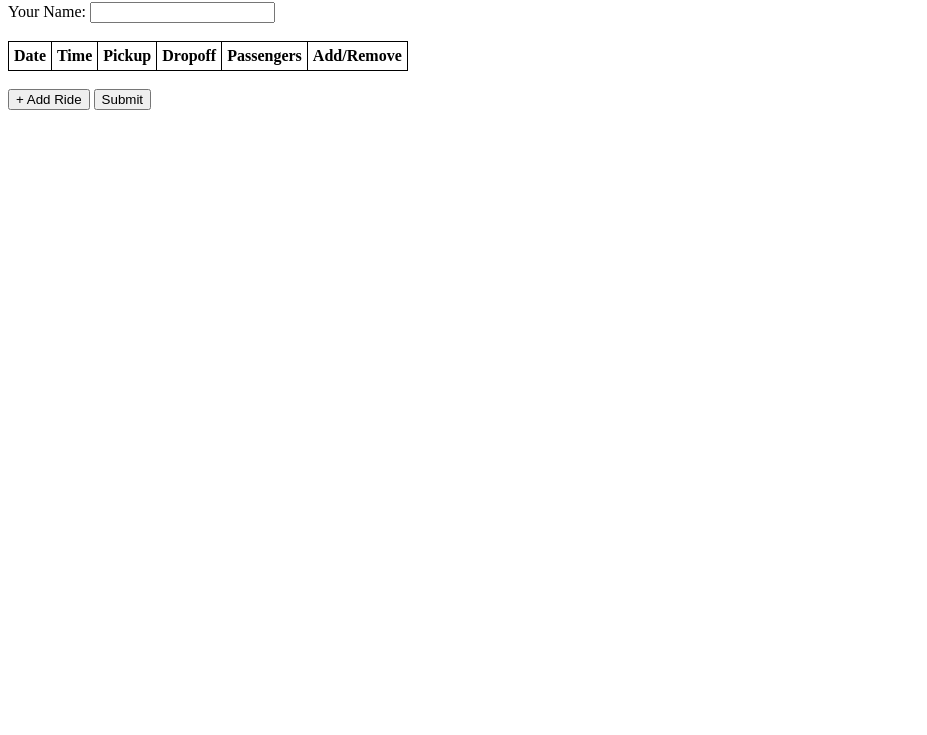
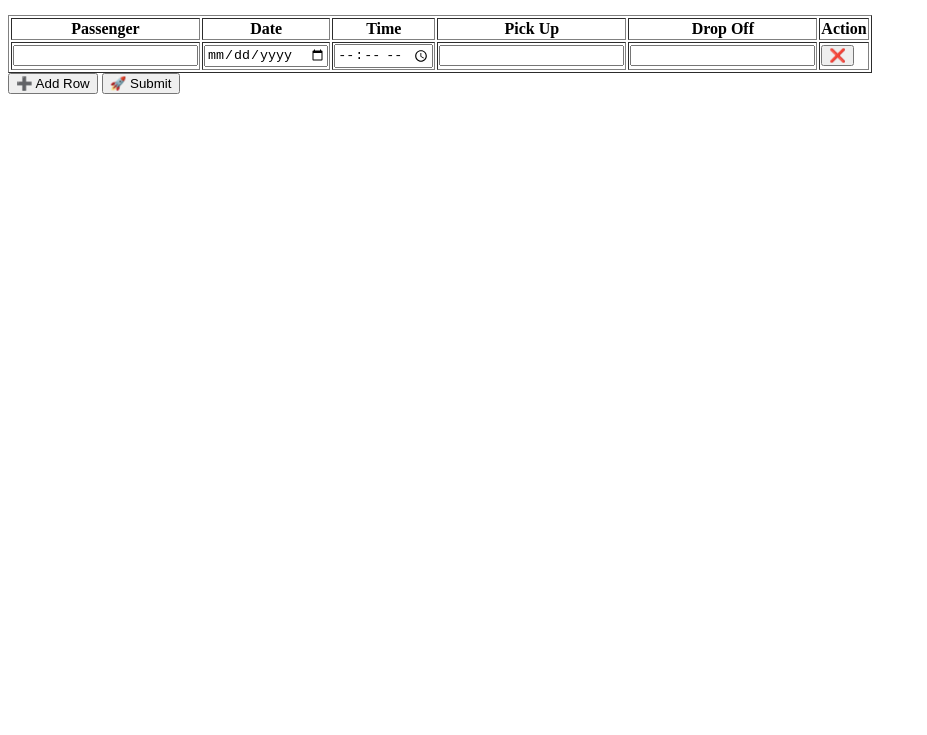
Before and after one commit to AmzarMTFA/ihsantransport, a plain HTML site: page index.html in a window 1280 px wide. Shown: the part 65-800 px from the top of the page, without its empty margins (0-927 px from the left). Drawn offline with Linux system fonts and the light colour scheme.

Commit message:
Update index.html

```diff
--- a/index.html
+++ b/index.html
@@ -1,110 +1,88 @@
 <!DOCTYPE html>
-<html>
+<html lang="en">
 <head>
-  <meta charset="UTF-8">
-  <title>Booking Form</title>
-  <style>
-    table, th, td { border: 1px solid black; border-collapse: collapse; padding: 5px; }
-    .sub-passenger { margin-left: 20px; }
-  </style>
+  <meta charset="UTF-8" />
+  <title>Passenger Form</title>
 </head>
 <body>
+  <h1>Ride Booking Form</h1>
 
-<h2>Ride Booking Form</h2>
-<label for="bookedBy">Your Name:</label>
-<input type="text" id="bookedBy" required><br><br>
-
-<table id="bookingTable">
+  <table id="rideTable" border="1">
     <thead>
       <tr>
+        <th>Passenger</th>
         <th>Date</th>
         <th>Time</th>
-      <th>Pickup</th>
-      <th>Dropoff</th>
-      <th>Passengers</th>
-      <th>Add/Remove</th>
+        <th>Pick Up</th>
+        <th>Drop Off</th>
+        <th>Action</th>
       </tr>
     </thead>
-  <tbody id="bookingBody">
+    <tbody id="rideBody">
+      <tr>
+        <td><input type="text" name="passenger" /></td>
+        <td><input type="date" name="date" /></td>
+        <td><input type="time" name="time" /></td>
+        <td><input type="text" name="pickup" /></td>
+        <td><input type="text" name="dropoff" /></td>
+        <td><button onclick="removeRow(this)">❌</button></td>
+      </tr>
     </tbody>
   </table>
 
-<br>
-<button onclick="addRow()">+ Add Ride</button>
-<button onclick="submitData()">Submit</button>
+  <button onclick="addRow()">➕ Add Row</button>
+  <button onclick="submitData()">🚀 Submit</button>
 
   <script>
-const scriptURL = "https://script.google.com/macros/s/AKfycbxmgHxAMzIr5wO68JApQDOAUWUYCjn4hLMf2idMsD3AjSK4C5loZZLZbFtQwrMdxMOJ/exec";
+    const scriptURL = "https://script.google.com/macros/s/PASTE_YOUR_SCRIPT_DEPLOY_URL_HERE/exec";
 
     function addRow() {
-  const tbody = document.getElementById("bookingBody");
-  const row = document.createElement("tr");
-
-  row.innerHTML = `
-    <td><input type="date" required></td>
-    <td><input type="time" required></td>
-    <td><input type="text" placeholder="Pickup location" required></td>
-    <td><input type="text" placeholder="Dropoff location" required></td>
-    <td>
-      <div class="passengers">
-        <input type="text" placeholder="Passenger name" required>
-      </div>
-      <button type="button" onclick="addPassenger(this)">+ Passenger</button>
-    </td>
-    <td><button type="button" onclick="this.closest('tr').remove()">Remove</button></td>
-  `;
-
-  tbody.appendChild(row);
+      const table = document.getElementById("rideBody");
+      const newRow = table.rows[0].cloneNode(true);
+      newRow.querySelectorAll("input").forEach(input => input.value = "");
+      table.appendChild(newRow);
     }
 
-function addPassenger(button) {
-  const container = button.previousElementSibling;
-  const input = document.createElement("input");
-  input.type = "text";
-  input.placeholder = "Passenger name";
-  input.classList.add("sub-passenger");
-  container.appendChild(input);
+    function removeRow(button) {
+      const row = button.parentElement.parentElement;
+      const table = document.getElementById("rideBody");
+      if (table.rows.length > 1) {
+        table.removeChild(row);
+      }
     }
 
     function submitData() {
-  const bookedBy = document.getElementById("bookedBy").value.trim();
-  if (!bookedBy) {
-    alert("Please enter your name.");
-    return;
-  }
-
-  const rows = document.querySelectorAll("#bookingBody tr");
-  const rides = [];
+      const rows = document.querySelectorAll("#rideBody tr");
+      const payload = [];
 
       rows.forEach(row => {
-    const date = row.cells[0].querySelector("input").value;
-    const time = row.cells[1].querySelector("input").value;
-    const pickup = row.cells[2].querySelector("input").value;
-    const dropoff = row.cells[3].querySelector("input").value;
+        const passenger = row.querySelector('input[name="passenger"]').value;
+        const date = row.querySelector('input[name="date"]').value;
+        const time = row.querySelector('input[name="time"]').value;
+        const pickup = row.querySelector('input[name="pickup"]').value;
+        const dropoff = row.querySelector('input[name="dropoff"]').value;
 
-    const passengerInputs = row.cells[4].querySelectorAll("input");
-    const passengers = Array.from(passengerInputs).map(input => input.value.trim()).filter(name => name);
-
-    if (date && time && pickup && dropoff && passengers.length > 0) {
-      rides.push({ date, time, pickup, dropoff, passengers });
+        if (passenger && date && time && pickup && dropoff) {
+          payload.push({ passenger, date, time, pickup, dropoff });
         }
       });
 
-  if (rides.length === 0) {
-    alert("Please add at least one valid booking.");
+      if (payload.length === 0) {
+        alert("Please fill in at least one complete row.");
         return;
       }
 
       fetch(scriptURL, {
         method: "POST",
-    mode: "no-cors",
-    headers: { "Content-Type": "application/json" },
-    body: JSON.stringify({ bookedBy, rides })
-  })
-  .then(() => alert("Booking submitted successfully!"))
-  .catch(err => alert("Error: " + err.message));
+        mode: "no-cors", // Silences CORS errors
+        headers: {
+          "Content-Type": "application/json",
+        },
+        body: JSON.stringify(payload),
+      });
+
+      alert("Submitted! (Events should appear in your calendar shortly)");
     }
   </script>
-
 </body>
 </html>
```
Lines whose indentation alone changed are shown as unchanged.
